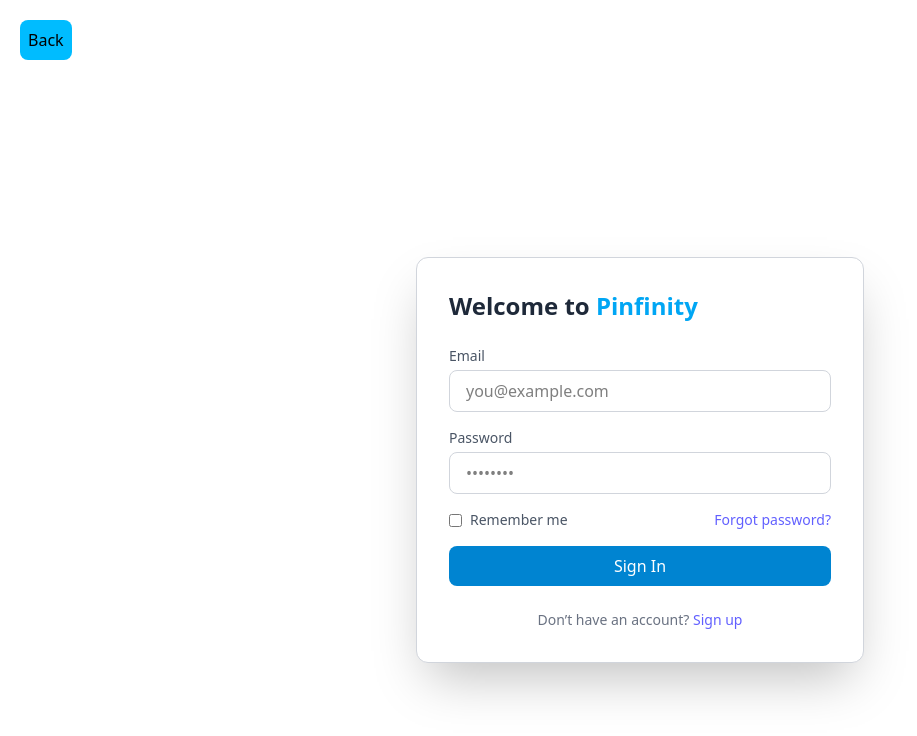
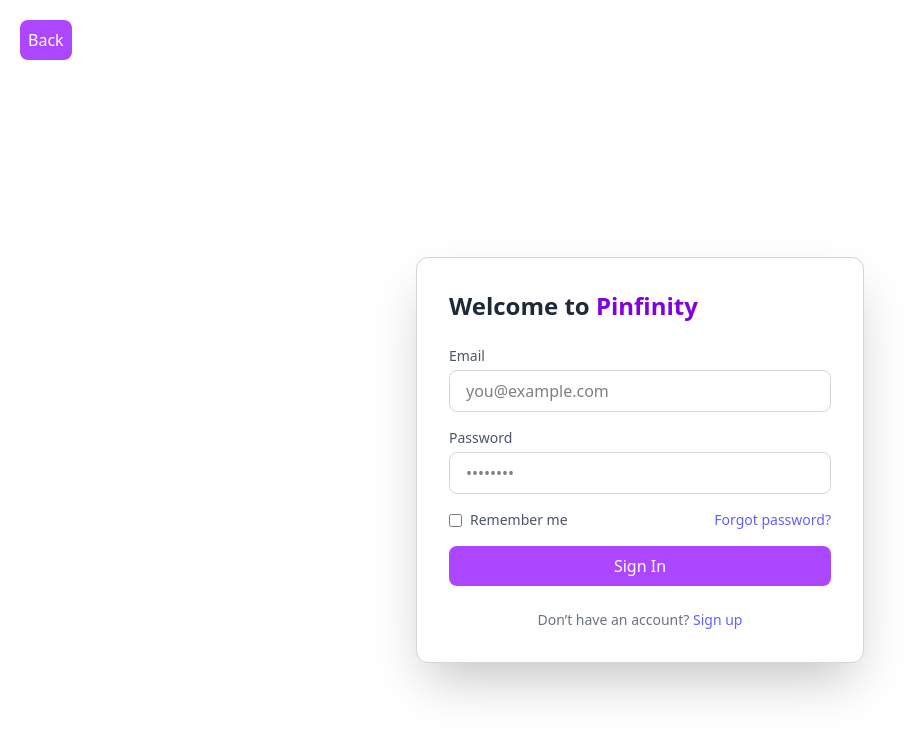
Before and after one commit to j0ec0de/Pinfinity, a React (Vite) app in the folder client/: page /login in a window 1280 px wide. Shown: the top 736 px of the page, without its empty margins (0-917 px from the left). Built offline with nearby package versions, Linux system fonts and the light colour scheme; no server answers.

Commit message:
added changed to api and changed button colors

```diff
--- a/client/services/api.js
+++ b/client/services/api.js
@@ -1,7 +1,7 @@
 // import meta
 
 const API_KEY = import.meta.env.VITE_PEXELS_API_KEY;
-const BASE_URL = "https://api.pexels.com/v1"
+const BASE_URL = "https://api.pexels.com/v1" // changed to use proxy
 
 export const getImagesAndVideos = async () => {
     try{
@@ -10,6 +10,10 @@
                 Authorization: `Bearer ${API_KEY}`,
             },
         });
+
+        if(!response.ok) {
+            throw new Error(`HTTP error! status: ${response.status}`);
+        }
 
         const data = await response.json();
         return data.photos;
@@ -28,6 +32,10 @@
             },
         });
 
+        if(!response.ok) {
+            throw new Error(`HTTPS error! status: ${response.status}`);
+        }
+
         const data = await response.json();
         return data.photos;
 
--- a/client/src/components/ImageGallery.jsx
+++ b/client/src/components/ImageGallery.jsx
@@ -32,7 +32,7 @@
                 />
                 {/* details */}
                 <div className='p-5'>
-                    <h3> { `Photo by ${photo.photographer}`} </h3>
+                    <h3 className='font-bold'> { `Photo by ${photo.photographer}`} </h3>
                     <p> {photo.alt} </p>
                 </div>
             </div>
--- a/client/src/pages/HomePage.jsx
+++ b/client/src/pages/HomePage.jsx
@@ -14,6 +14,7 @@
   const [images, setImages] = useState([]);
   const [loading, setLoading] = useState(true);
   const [error, setError] = useState(null);
+  const [searchQuery, setSearchQuery] = useState('');
 
   // useEffect to fetch all the images
 
@@ -39,6 +40,10 @@
 
   // search function to pass to Searchbar
   const handleSearch = async (searchQuery) => {
+    // update search query state
+
+    setSearchQuery(searchQuery);
+
     if(!searchQuery.trim()) {
       // if search is empty, fetch initial images
       fetchImages();
@@ -82,6 +87,16 @@
           )}
 
           <ImageGallery images={images} loading={loading} />
+
+            {/*<ImageGallery
+              images={images.map((photo)=>(
+                photo.alt.toLowerCase().startsWith(searchQuery)
+              ))}
+
+              loading={loading}
+            />
+            */}
+
         </div>
       </div>
     </div>
--- a/client/src/pages/LoginPage.jsx
+++ b/client/src/pages/LoginPage.jsx
@@ -11,7 +11,7 @@
     <Link to="/" >
     <button
     type='submit'
-    className='bg-sky-400 rounded-lg p-2 ml-5 mt-5 text-black'
+    className='bg-purple-500 rounded-lg p-2 ml-5 mt-5 text-white'
     >
         Back
     </button>
@@ -20,7 +20,7 @@
 
     <div className="min-h-screen flex items-center justify-center  px-4">
         <div className="w-full max-w-md bg-white rounded-xl shadow-2xl p-8 space-y-6 border border-gray-300">
-            <h2 className="text-2xl font-bold text-gray-800 text-left">Welcome to <span className="text-sky-500">Pinfinity</span></h2>
+            <h2 className="text-2xl font-bold text-gray-800 text-left">Welcome to <span className="text-purple-700">Pinfinity</span></h2>
 
             <form className="space-y-4">
             <div>
@@ -55,7 +55,7 @@
 
             <button
                 type="submit"
-                className="w-full bg-sky-600 text-white py-2 rounded-lg hover:bg-indigo-700 transition duration-200"
+                className="w-full bg-purple-500 text-white py-2 rounded-lg hover:bg-purple-800 transition duration-200"
             >
                 Sign In
             </button>
--- a/client/src/pages/RegisterPage.jsx
+++ b/client/src/pages/RegisterPage.jsx
@@ -54,7 +54,7 @@
         <Link to="/" >
         <button
         type='submit'
-        className='bg-sky-400 rounded-lg p-2 ml-5 mt-5 text-white'
+        className='bg-purple-500 rounded-lg p-2 ml-5 mt-5 text-white'
         >
             Back
         </button>
@@ -63,7 +63,7 @@
 
         <div className='min-h-screen flex items-center justify-center px-4'>
             <div className='w-full max-w-md bg-white rounded-xl shadow-xl p-8 space-y-6 border border-gray-300'>
-                <h2 className='text-2xl font-bold text-gray-800 text-left'>Welcome to <span className='text-blue-500'> Pinfinity </span> </h2>
+                <h2 className='text-2xl font-bold text-gray-800 text-left'>Welcome to <span className='text-purple-700'> Pinfinity </span> </h2>
 
                 <form className='space-y-4' onSubmit={handleSubmit}>
 
@@ -117,7 +117,7 @@
 
                     <button
                         type='submit'
-                        className='w-full bg-indigo-600 text-white py-2 rounded-lg hover:bg-indigo-700 transition duration-200'
+                        className='w-full bg-purple-500 text-white py-2 rounded-lg hover:bg-purple-800 transition duration-200'
                     >
                         Sign up
                     </button>
```
